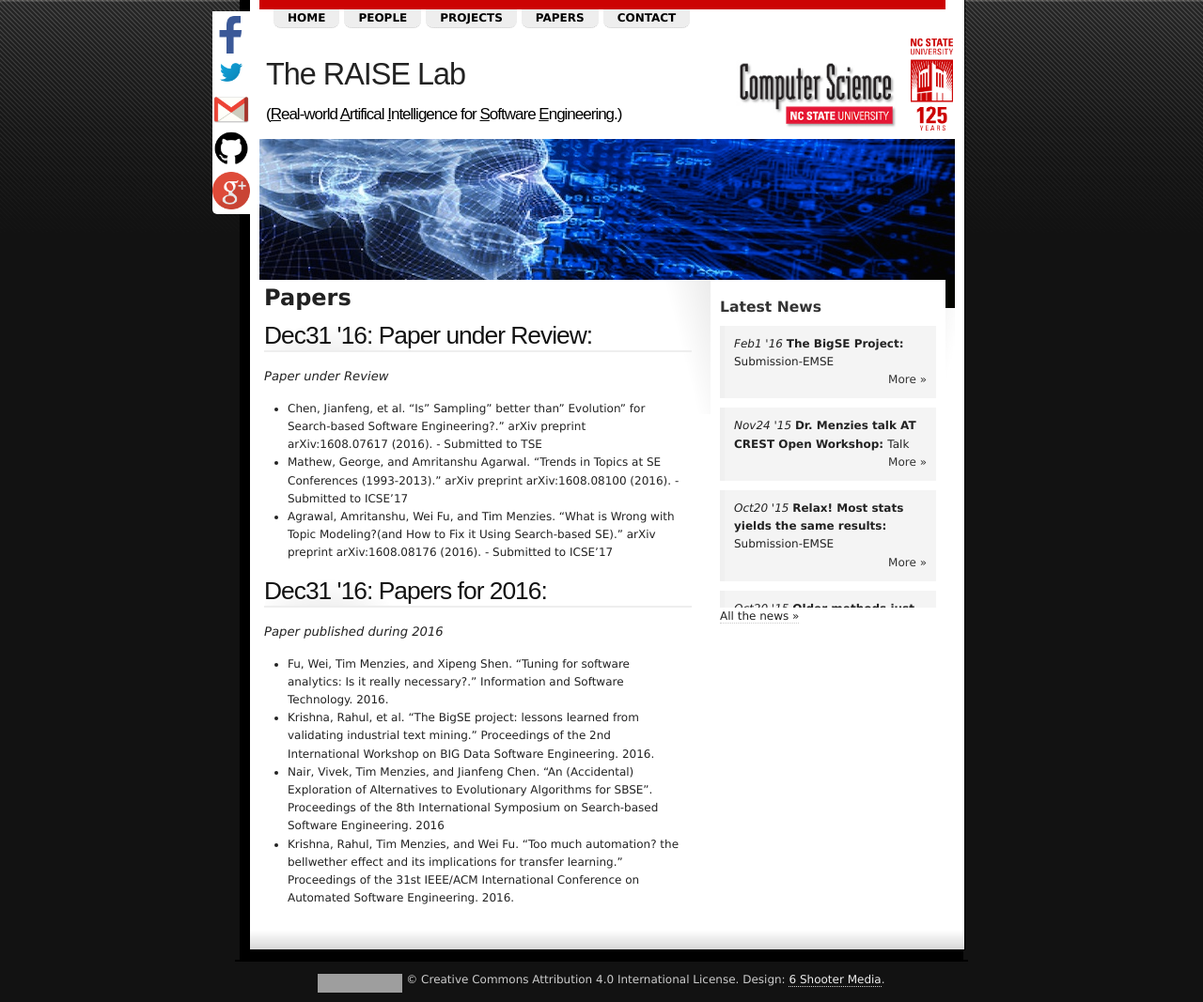
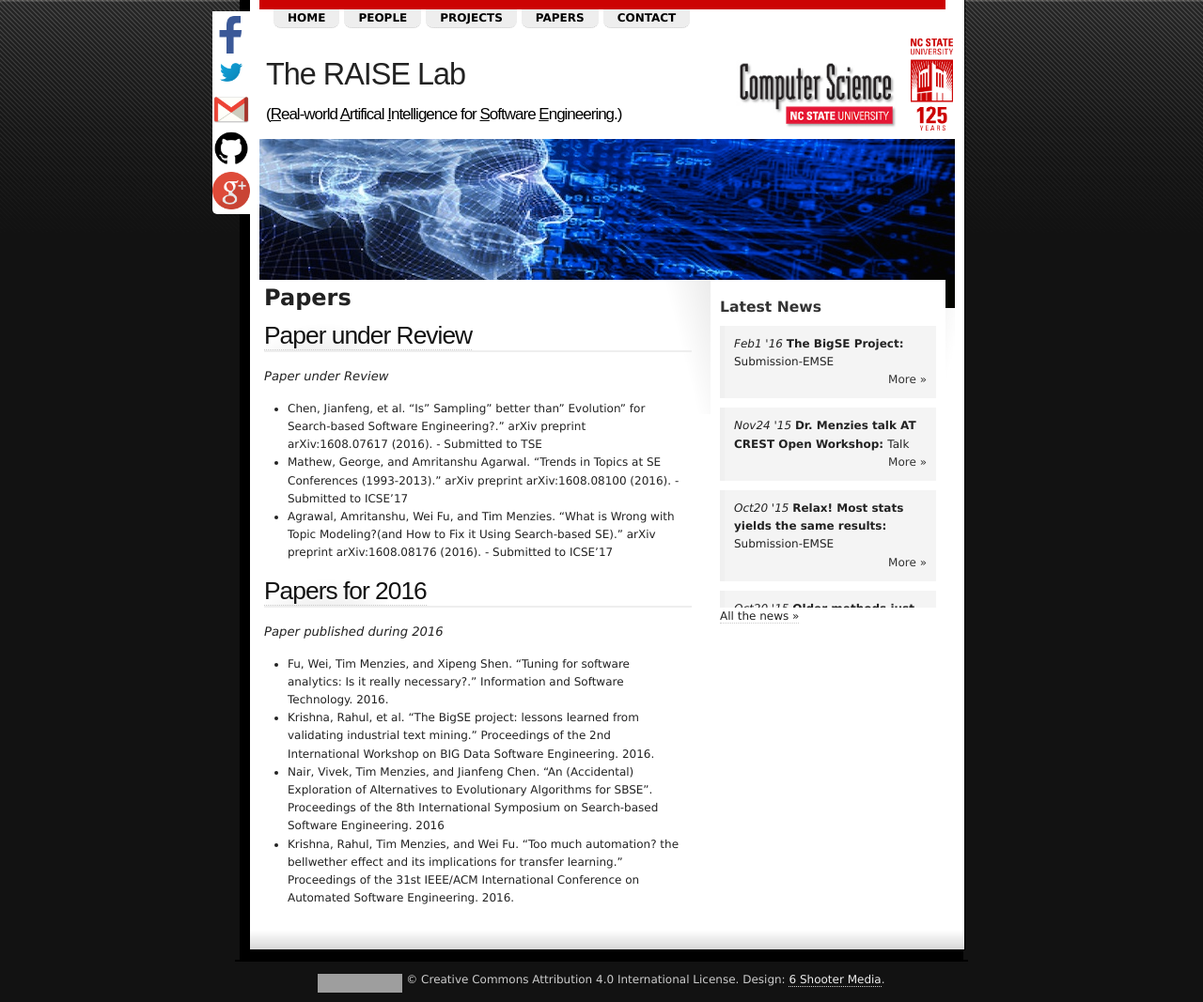
Before and after one commit to ai-se/ai-se.github.io, a Jekyll site: the page built from papers/index.html, in a window 1280 px wide. Shown: the whole page at 94% size. Built offline with Jekyll 4.4.1, drawn with Linux system fonts in a browser that asks for light colours; Markdown is read by kramdown in place of the engine named in the settings; comment, search, counter and statistics services are not loaded; grey boxes are pictures that could not be loaded.

Commit message:
changed paper index.html

```diff
--- a/papers/index.html
+++ b/papers/index.html
@@ -5,7 +5,7 @@ layout: page
 
 
  {% for post in site.categories.papers   do  %}
-   <h2> {{post.date | date: "%b%-d '%y"}}: {{post.title}}: </h2>
+   <h2><a href="{{post.url}}">{{post.title}}</a></h2>
       <p> <em>{{post.excerpt}}</em></p>
       <p>{{post.content}}</p>
  {% endfor %}
```
